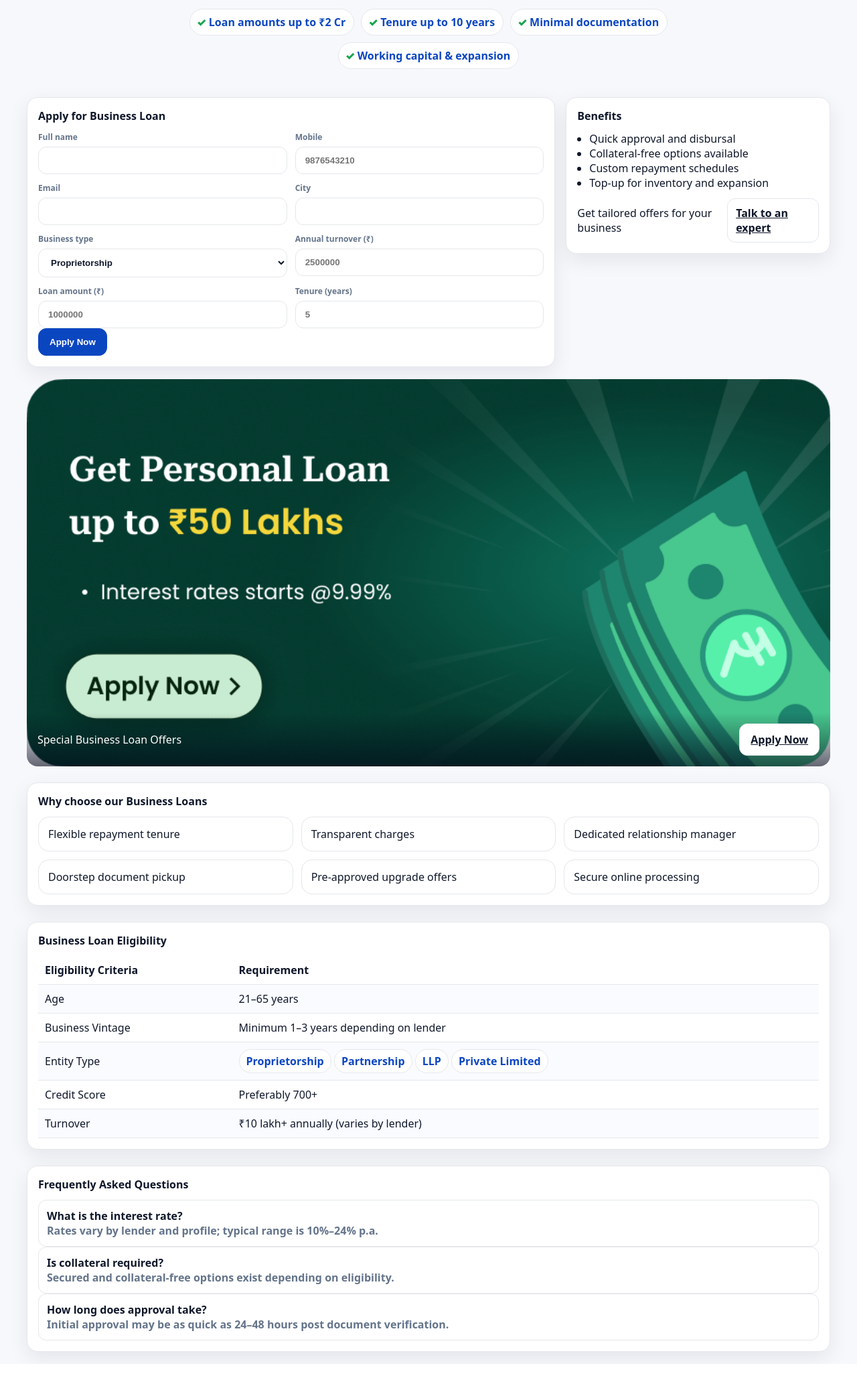
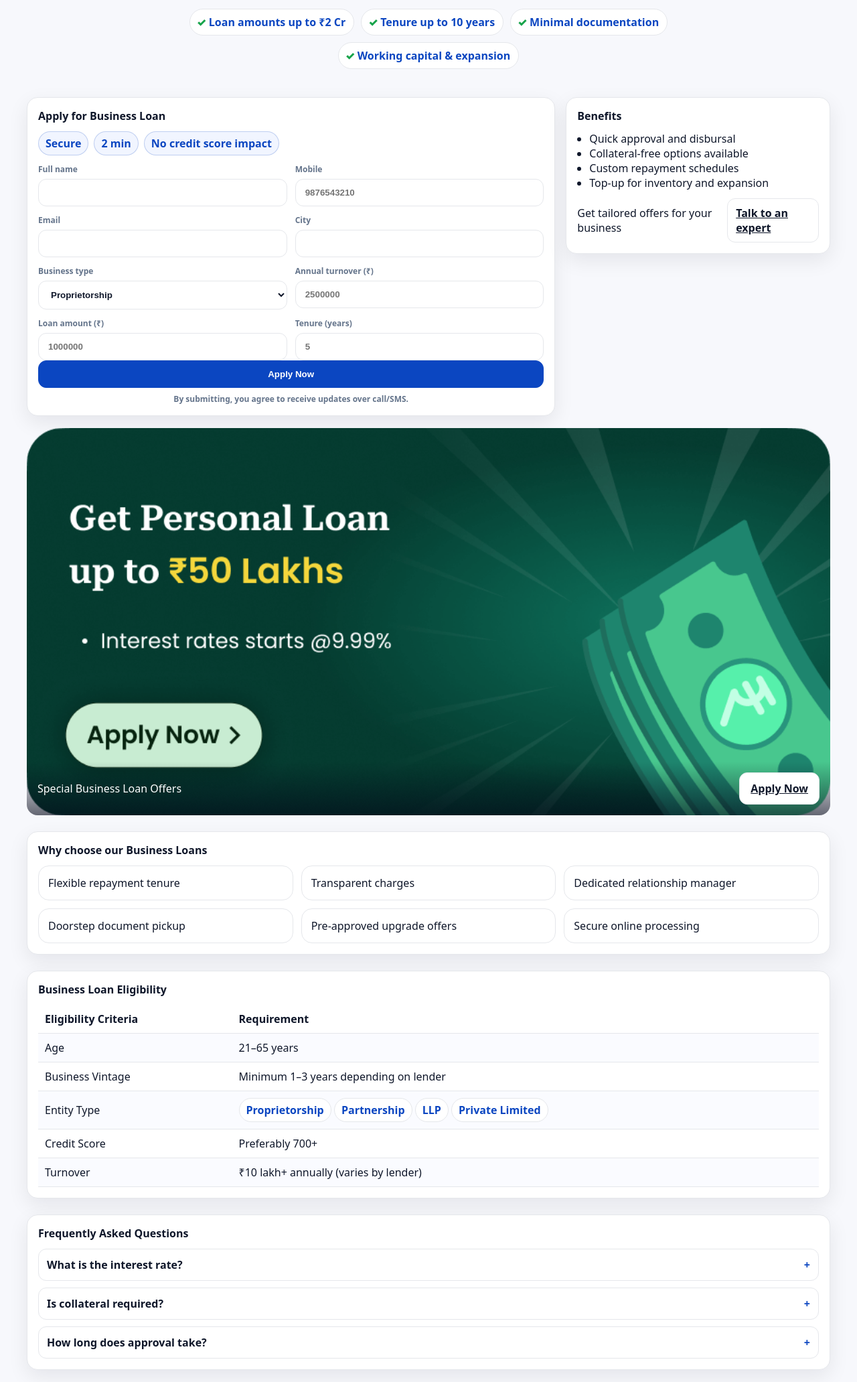
Before and after one commit to Rahul04909/unique-finance, a PHP site: page /loans/business-loans/ in a window 1280 px wide. Shown: the part 208-2271 px from the top of the page at 67% size. Before the commit the page ends 2244 px from the top, so only its background shows below. Run offline with PHP 8.4, Linux system fonts and the light colour scheme.

Commit message:
updated loans page

```diff
--- a/loans/business-loans/index.php
+++ b/loans/business-loans/index.php
@@ -86,6 +86,9 @@ if ($_SERVER['REQUEST_METHOD'] === 'POST') {
     .bl-info .list{margin:0;padding-left:18px}
     .bl .cta-block{margin-top:12px;display:flex;align-items:center;justify-content:space-between}
     .bl .cta-block .btn{padding:10px 12px}
+    .bl .btn-block{width:100%}
+    .bl .form-badges{display:flex;flex-wrap:wrap;gap:8px;margin:8px 0 12px}
+    .bl .form-badges .chip{background:#f1f5ff;border-color:rgba(11,70,193,.22);color:#0b46c1}
     .bl-ad{margin-top:18px}
     .bl .ad-card{position:relative;overflow:hidden;border-radius:16px}
     .bl .ad-img{width:100%;height:auto;display:block}
@@ -99,9 +102,16 @@ if ($_SERVER['REQUEST_METHOD'] === 'POST') {
     .bl .elig-table tbody tr:nth-child(odd){background:#fafbff}
     .bl .chip{display:inline-flex;align-items:center;padding:6px 10px;border-radius:999px;border:1px solid var(--border);background:#fff;font-weight:800;color:#0b46c1}
     .bl-faq{margin-top:24px}
-    .bl .faq-item{border:1px solid var(--border);border-radius:12px;padding:12px;background:#fff}
-    .bl .faq-q{font-weight:900}
-    .bl .faq-a{color:var(--muted);font-weight:600}
+    .bl .faq-list{display:flex;flex-direction:column;gap:10px}
+    .bl .faq{border:1px solid var(--border);border-radius:12px;background:#fff}
+    .bl .faq summary{padding:12px;cursor:pointer;font-weight:900;display:flex;align-items:center;justify-content:space-between}
+    .bl .faq summary::-webkit-details-marker{display:none}
+    .bl .faq summary::after{content:"+";color:#0b46c1;font-weight:900}
+    .bl .faq[open] summary::after{content:"–"}
+    .bl .faq .faq-a{padding:0 12px 12px;color:var(--muted);font-weight:600}
+    .bl .faq{transition:border-color .2s ease, box-shadow .2s ease}
+    .bl .faq[open]{border-color:rgba(11,70,193,.35);box-shadow:0 6px 16px rgba(2,6,23,.06)}
+    .bl .form-note{margin-top:8px;color:var(--muted);font-size:12px;font-weight:600;text-align:center}
     @media(max-width:960px){.bl-grid{grid-template-columns:1fr}.bl .features-grid{grid-template-columns:repeat(2,1fr)}}
     @media(max-width:640px){.bl .fields{grid-template-columns:1fr}.bl .features-grid{grid-template-columns:1fr}.bl .hero-copy h1{font-size:28px}}
   </style>
@@ -126,6 +136,11 @@ if ($_SERVER['REQUEST_METHOD'] === 'POST') {
         <div class="bl-form">
           <div class="card">
             <div class="card-title">Apply for Business Loan</div>
+            <div class="form-badges">
+              <span class="chip">Secure</span>
+              <span class="chip">2 min</span>
+              <span class="chip">No credit score impact</span>
+            </div>
             <?php if($error): ?><div class="alert alert-error"><?php echo htmlspecialchars($error, ENT_QUOTES); ?></div><?php endif; ?>
             <?php if($submitted && !$error): ?><div class="alert alert-success"><?php echo htmlspecialchars($successMsg, ENT_QUOTES); ?></div><?php endif; ?>
             <form method="post" id="businessLoanForm" novalidate>
@@ -168,7 +183,8 @@ if ($_SERVER['REQUEST_METHOD'] === 'POST') {
                   <input type="number" id="tenure_years" name="tenure_years" min="1" max="10" step="1" inputmode="numeric" placeholder="5" required autocomplete="off">
                 </div>
               </div>
-              <button type="submit" class="btn btn-primary">Apply Now</button>
+              <button type="submit" class="btn btn-primary btn-block">Apply Now</button>
+              <div class="form-note">By submitting, you agree to receive updates over call/SMS.</div>
             </form>
           </div>
         </div>
@@ -253,9 +269,20 @@ if ($_SERVER['REQUEST_METHOD'] === 'POST') {
       <section class="bl-faq">
         <div class="card">
           <div class="card-title">Frequently Asked Questions</div>
-          <div class="faq-item"><div class="faq-q">What is the interest rate?</div><div class="faq-a">Rates vary by lender and profile; typical range is 10%–24% p.a.</div></div>
-          <div class="faq-item"><div class="faq-q">Is collateral required?</div><div class="faq-a">Secured and collateral‑free options exist depending on eligibility.</div></div>
-          <div class="faq-item"><div class="faq-q">How long does approval take?</div><div class="faq-a">Initial approval may be as quick as 24–48 hours post document verification.</div></div>
+          <div class="faq-list">
+            <details class="faq">
+              <summary>What is the interest rate?</summary>
+              <div class="faq-a">Rates vary by lender and profile; typical range is 10%–24% p.a.</div>
+            </details>
+            <details class="faq">
+              <summary>Is collateral required?</summary>
+              <div class="faq-a">Secured and collateral‑free options exist depending on eligibility.</div>
+            </details>
+            <details class="faq">
+              <summary>How long does approval take?</summary>
+              <div class="faq-a">Initial approval may be as quick as 24–48 hours post document verification.</div>
+            </details>
+          </div>
         </div>
       </section>
     </div>
@@ -296,6 +323,14 @@ if ($_SERVER['REQUEST_METHOD'] === 'POST') {
           alert('Please enter valid mobile and email');
         }
       });
+      var faqs = document.querySelectorAll('.bl .faq');
+      faqs.forEach(function(d){
+        d.addEventListener('toggle', function(){
+          if (d.open) {
+            faqs.forEach(function(o){ if (o !== d) o.open = false; });
+          }
+        });
+      });
     })();
   </script>
 </body>
```
